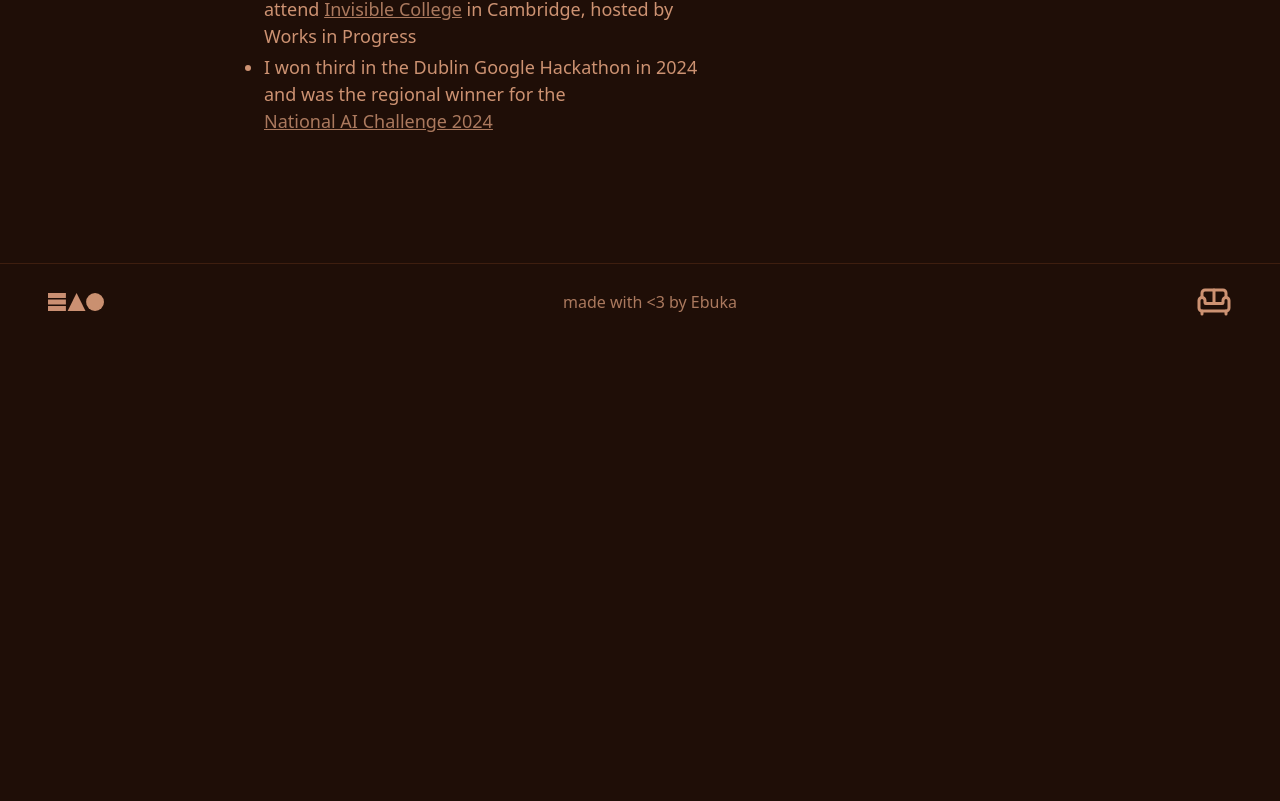
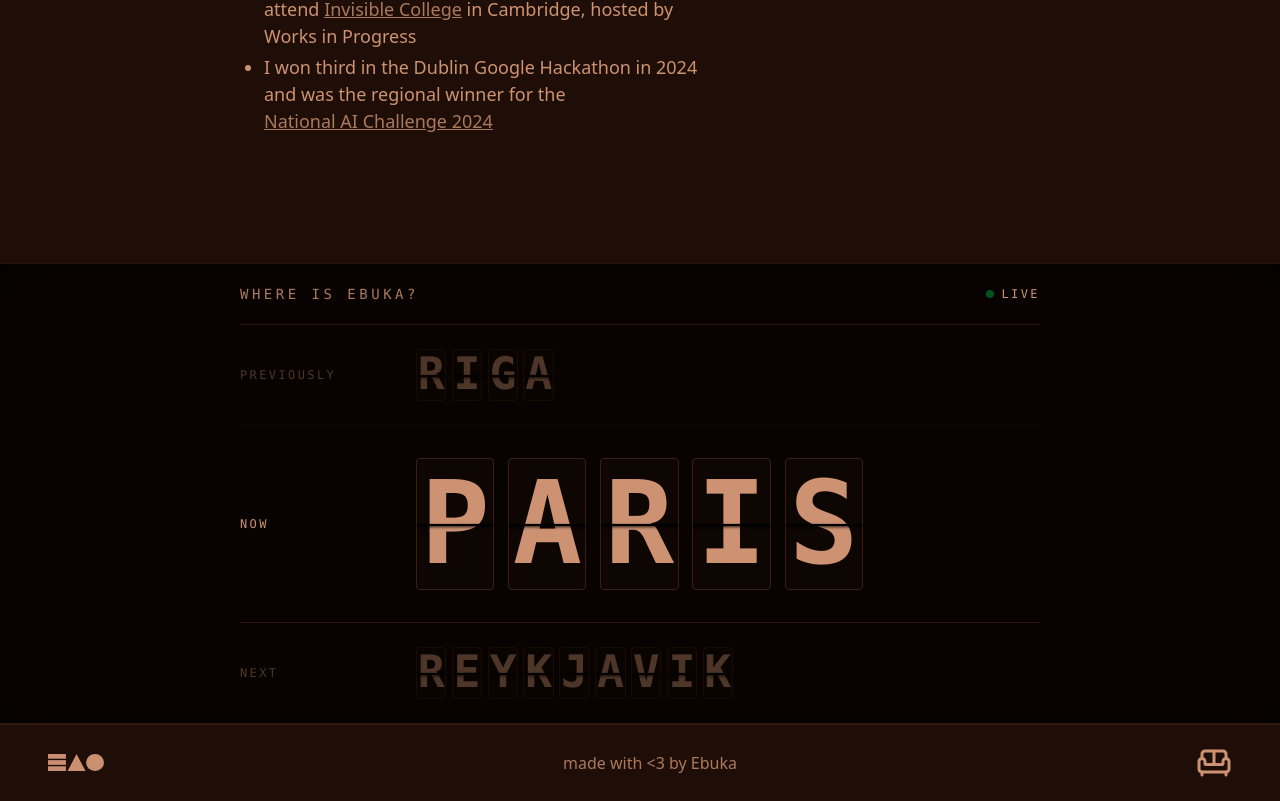
Before and after one commit to EbukaAmadiObi/ebuka.dev, a React (Vite) app: page / in a window 1280 px wide. Shown: the part 1860-2661 px from the top of the page. Before the commit the page ends 2200 px from the top, so only its background shows below. Built offline with nearby package versions, Linux system fonts and the light colour scheme; no server answers; a web font is replaced by a local one.

Commit message:
added split flap display for travel

```diff
--- a/package.json
+++ b/package.json
@@ -12,6 +12,8 @@
   "dependencies": {
     "@radix-ui/react-hover-card": "^1.1.15",
     "@radix-ui/react-slot": "^1.2.4",
+    "@react-three/drei": "^10.7.7",
+    "@react-three/fiber": "^9.5.0",
     "@tailwindcss/vite": "^4.1.16",
     "class-variance-authority": "^0.7.1",
     "clsx": "^2.1.1",
@@ -26,6 +28,7 @@
     "react-router-dom": "^7.9.5",
     "tailwind-merge": "^3.4.0",
     "tailwindcss": "^4.1.16",
+    "three": "^0.183.2",
     "tw-animate-css": "^1.4.0"
   },
   "devDependencies": {
--- a/src/App.jsx
+++ b/src/App.jsx
@@ -27,7 +27,7 @@ function App() {
         path: "/lounge",
         element: <Lounge />,
       },
-    {
+{
       path: "*",
       element: <Navigate to="/" replace />,
     },
--- /dev/null
+++ b/src/components/split-flap.jsx
@@ -0,0 +1,65 @@
+import { useEffect, useState } from "react";
+
+const CHARS = 'ABCDEFGHIJKLMNOPQRSTUVWXYZ ';
+
+function randomChar() {
+  return CHARS[Math.floor(Math.random() * CHARS.length)];
+}
+
+function SplitFlapChar({ target, settleDelay, triggered, isStatic = false }) {
+  const [char, setChar] = useState(isStatic ? target : randomChar);
+  const [tick, setTick] = useState(0);
+
+  useEffect(() => {
+    if (isStatic || !triggered) return;
+
+    const intervalId = setInterval(() => {
+      setChar(randomChar());
+      setTick(t => t + 1);
+    }, 100);
+
+    const timeoutId = setTimeout(() => {
+      clearInterval(intervalId);
+      setChar(target);
+      setTick(t => t + 1);
+    }, settleDelay);
+
+    return () => {
+      clearInterval(intervalId);
+      clearTimeout(timeoutId);
+    };
+  }, [target, settleDelay, triggered, isStatic]);
+
+  return (
+    <div
+      className="relative flex items-center justify-center bg-[#0d0602] border border-[#3e1e0f] rounded-sm"
+      style={{ width: '0.68em', height: '1.15em' }}
+    >
+      <div className="absolute inset-x-0 top-1/2 z-10" style={{ height: '2px', background: '#000', boxShadow: '0 1px 3px #000' }} />
+      <span
+        key={tick}
+        className="font-mono font-bold text-[#cd9272] leading-none select-none"
+        style={{ animation: (!isStatic && triggered) ? 'splitFlap 0.16s ease-in-out' : 'none' }}
+      >
+        {char === ' ' ? '\u00A0' : char}
+      </span>
+    </div>
+  );
+}
+
+export function SplitFlapDisplay({ city, triggered = true, isStatic = false, fontSize = 'clamp(3.5rem, 9vw, 8rem)' }) {
+  const chars = city.toUpperCase().split('');
+  return (
+    <div className="flex gap-[0.12em]" style={{ fontSize }}>
+      {chars.map((char, i) => (
+        <SplitFlapChar
+          key={i}
+          target={char}
+          settleDelay={600 + i * 220}
+          triggered={triggered}
+          isStatic={isStatic}
+        />
+      ))}
+    </div>
+  );
+}
--- a/src/index.css
+++ b/src/index.css
@@ -66,3 +66,18 @@ h4 {
 .colsection {
   @apply  w-[calc(0.8*100%)] md:w-[calc(0.625*100%)] pt-20 md:pt-32
 }
+
+@keyframes liveBlink {
+  0%, 100% { opacity: 1; }
+  50% { opacity: 0.15; }
+}
+.animate-live {
+  animation: liveBlink 1.8s ease-in-out infinite;
+}
+
+@keyframes splitFlap {
+  0%   { transform: scaleY(1);    opacity: 1;   }
+  35%  { transform: scaleY(0.04); opacity: 0.15; }
+  65%  { transform: scaleY(0.04); opacity: 0.15; }
+  100% { transform: scaleY(1);    opacity: 1;   }
+}
--- a/src/pages/home/home.jsx
+++ b/src/pages/home/home.jsx
@@ -8,8 +8,25 @@ import {
 } from "../../components/ui/hover-card"
 import { AiFillGithub, AiFillLinkedin, AiFillInstagram, AiFillX } from "react-icons/ai";
 import { FaXTwitter, FaTiktok } from "react-icons/fa6";
+import { useEffect, useRef, useState } from "react";
+import { SplitFlapDisplay } from "../../components/split-flap";
+
+const PREVIOUS_CITY = 'RIGA';
+const CURRENT_CITY = 'PARIS';
+const NEXT_CITY = 'ReykjavIk';
 
 export default function Home() {
+  const travelRef = useRef(null);
+  const [travelTriggered, setTravelTriggered] = useState(false);
+
+  useEffect(() => {
+    const observer = new IntersectionObserver(
+      ([entry]) => { if (entry.isIntersecting) setTravelTriggered(true); },
+      { threshold: 0.25 }
+    );
+    if (travelRef.current) observer.observe(travelRef.current);
+    return () => observer.disconnect();
+  }, []);
 
     return (
       <div className="w-full h-dvh flex flex-col bg-[#1f0e07]">
@@ -132,7 +149,7 @@ export default function Home() {
               </TouchHoverCard></li>
               <li>I was also one of 20 students selected worldwide to attend {" "}<TouchHoverCard trigger="Invisible College" triggerClassName="text-[#ab795e]">
                 <HoverCardContent className="w-80 bg-[#2a1308] border-[#3e1e0f]">
-                  <p>Spent a week discussing topics like urbanism, the industrial revolution and metascience.</p> <br/> <p>Surrounded by insanely intelligent and articulate people, felt very stupid.</p> <br/>Check it out <a href="https://www.worksinprogress.news/p/apply-for-invisible-college-2025" target="_blank">here.</a>
+                  <p>Spent a week discussing topics like urbanism, the industrial revolution and metascience.</p> <br/> <p>Surrounded by insanely intelligent and articulate people, felt very outclassed.</p> <br/>Check it out <a href="https://worksinprogress.co/invisiblecollege/" target="_blank">here.</a>
                 </HoverCardContent>
               </TouchHoverCard> in Cambridge, hosted by Works in Progress</li>
               <li>I won third in the Dublin Google Hackathon in 2024 and was the regional winner for the {" "}<TouchHoverCard trigger="National AI Challenge 2024" triggerClassName="text-[#ab795e]">
@@ -149,7 +166,47 @@ export default function Home() {
             loading="lazy"
           />
         </div>
-        <div className="colsection"></div>
+        <div className="colsection" />
+        <div
+          ref={travelRef}
+          className="w-full border-y border-[#2a1308] bg-[#080300]"
+          style={{ boxShadow: 'inset 0 4px 32px rgba(0,0,0,0.5)' }}
+        >
+          {/* Board header */}
+          <div className="w-[80%] md:w-[62.5%] mx-auto py-4 md:py-5 flex items-center justify-between border-b border-[#2a1308]">
+            <span className="font-mono text-xs md:text-sm tracking-[0.25em] text-[#ab795e] uppercase">
+              Where is Ebuka?
+            </span>
+            <div className="flex items-center gap-2">
+              <span className="size-2 rounded-full bg-green-500 animate-live" />
+              <span className="font-mono text-xs tracking-[0.2em] text-[#cd9272] uppercase">Live</span>
+            </div>
+          </div>
+
+          {/* Previously row */}
+          <div className="w-[80%] md:w-[62.5%] mx-auto py-4 md:py-6 flex flex-col md:flex-row md:items-center gap-2 md:gap-16 opacity-35 border-b border-[#2a1308]">
+            <span className="font-mono text-xs tracking-[0.2em] text-[#cd9272] uppercase md:w-28 shrink-0">
+              Previously
+            </span>
+            <SplitFlapDisplay city={PREVIOUS_CITY} isStatic={true} fontSize="clamp(1.4rem, 3.5vw, 2.8rem)" />
+          </div>
+
+          {/* Now row */}
+          <div className="w-[80%] md:w-[62.5%] mx-auto py-5 md:py-8 flex flex-col md:flex-row md:items-center gap-2 md:gap-16 border-b border-[#2a1308]">
+            <span className="font-mono text-xs tracking-[0.2em] text-[#cd9272] uppercase md:w-28 shrink-0">
+              Now
+            </span>
+            <SplitFlapDisplay city={CURRENT_CITY} triggered={travelTriggered} />
+          </div>
+
+          {/* Next row */}
+          <div className="w-[80%] md:w-[62.5%] mx-auto py-4 md:py-6 flex flex-col md:flex-row md:items-center gap-2 md:gap-16 opacity-35">
+            <span className="font-mono text-xs tracking-[0.2em] text-[#cd9272] uppercase md:w-28 shrink-0">
+              Next
+            </span>
+            <SplitFlapDisplay city={NEXT_CITY} isStatic={true} fontSize="clamp(1.4rem, 3.5vw, 2.8rem)" />
+          </div>
+        </div>
         <Footer />
       </div>
     )
```
Also changed, not shown: 1 other file (tests, documents, lock files or other folders).
